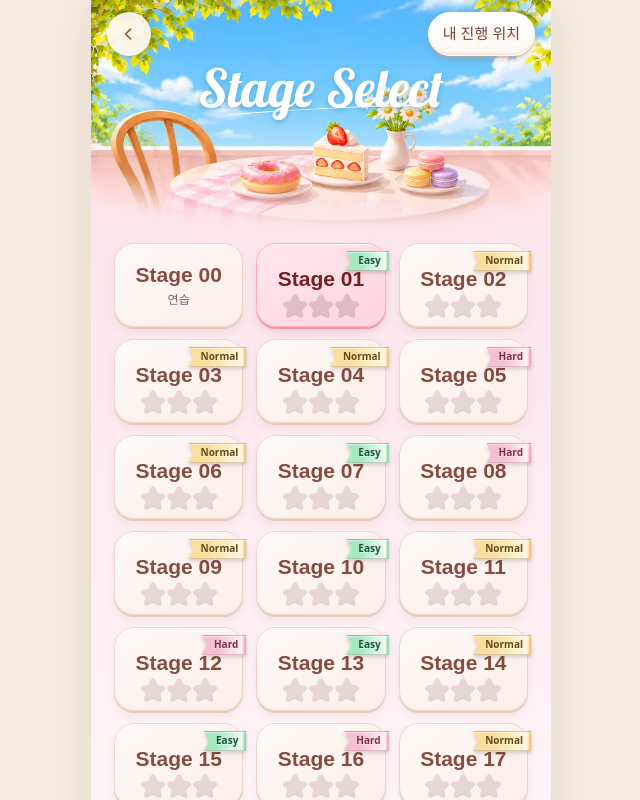
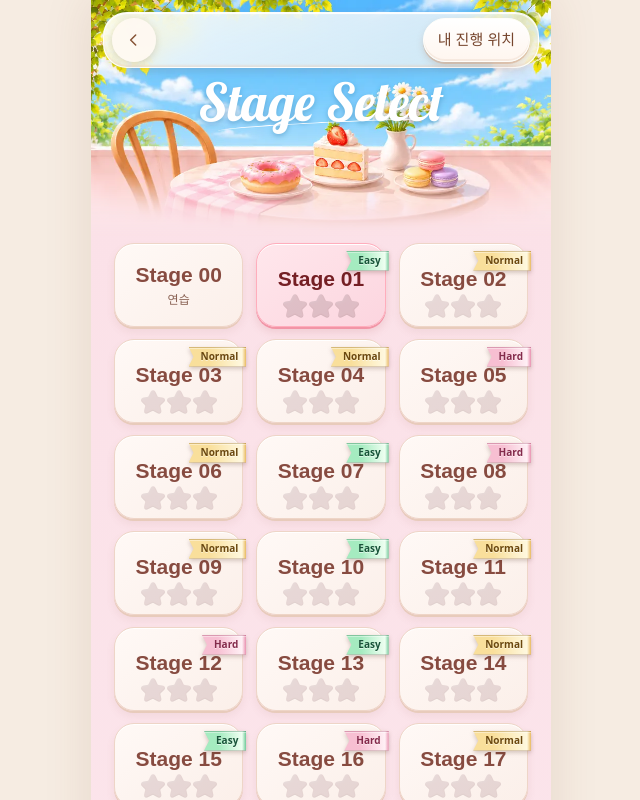
Before and after one commit to unicome82/donut, a React (Vite) app: page / in a window 1280 px wide. Both pictures are taken after a click on the button "스테이지 선택". Shown: the top 800 px of the page, without its empty margins (319-959 px from the left). Built offline with nearby package versions, Linux system fonts and the light colour scheme.

Commit message:
Restore the stage navigation panel and scroll the banner

```diff
--- a/src/styles/main.scss
+++ b/src/styles/main.scss
@@ -151,38 +151,27 @@
 }
 
 .stage-page {
-  isolation: isolate;
   min-height: var(--page-height);
   padding-bottom: max(calc(50vh - 48px), env(safe-area-inset-bottom));
   overflow-anchor: none;
+  background: linear-gradient(#fbe0e7, #fce8ee 42%, #fff4f7);
 }
-.stage-page::before, .stage-page::after, .stage-navigation {
-  position: fixed;
-  left: 50%;
-  transform: translateX(-50%);
-  width: min(100%, var(--shell-width));
+.stage-hero {
+  position: relative;
+  isolation: isolate;
+  min-height: 170px;
+  aspect-ratio: 1.94;
+  padding-top: calc(76px + var(--safe-top));
+  text-align: center;
 }
-.stage-page::before, .stage-page::after {
+.stage-hero::before {
   content: '';
-  top: 0;
+  position: absolute;
+  inset: 0;
   z-index: -1;
   pointer-events: none;
-}
-.stage-page::before {
-  bottom: 0;
-  background: linear-gradient(#fbe0e7, #fce8ee 42%, #fff4f7);
-}
-.stage-page::after, .stage-hero {
-  min-height: 170px;
-  aspect-ratio: 1.94;
-}
-.stage-page::after {
   background: #9bdbfa url('../assets/game/stage-select.webp') center center / cover no-repeat;
   mask-image: linear-gradient(#000 73%, transparent 100%);
-}
-.stage-hero {
-  padding-top: calc(62px + var(--safe-top));
-  text-align: center;
 }
 .stage-hero h1 {
   position: relative;
@@ -208,12 +197,23 @@
   padding-inline: max(15px, 5%, env(safe-area-inset-left), env(safe-area-inset-right));
 }
 .stage-navigation {
+  position: fixed;
   z-index: 5;
   top: calc(12px + var(--safe-top));
+  inset-inline: max(12px, env(safe-area-inset-left)) max(12px, env(safe-area-inset-right));
+  max-width: calc(var(--shell-width) - 24px);
+  margin-inline: auto;
   display: flex;
   align-items: center;
   justify-content: space-between;
-  padding-inline: max(16px, env(safe-area-inset-left)) max(16px, env(safe-area-inset-right));
+  gap: 10px;
+  padding: 5px 8px;
+  border: 1px solid #ffffffdd;
+  border-radius: 24px;
+  background: linear-gradient(160deg, #ffffffe0, #fff7eea8);
+  box-shadow: inset 0 1px 1px #fff, inset 0 -2px 2px #e9c8af60, 0 3px 9px #8d59402c;
+  -webkit-backdrop-filter: blur(12px);
+  backdrop-filter: blur(12px);
   pointer-events: none;
 }
 .stage-navigation button { pointer-events: auto; }
@@ -636,8 +636,8 @@
   :root { --shell-width: 820px; }
   .start-actions { width: min(86%, 230px); }
   .stage-button:has(.stage-difficulty) { padding-right: 54px; }
-  .stage-page::after, .stage-hero { aspect-ratio: auto; min-height: 190px; }
-  .stage-page::after { background-position: center 38%; }
+  .stage-hero { aspect-ratio: auto; min-height: 190px; }
+  .stage-hero::before { background-position: center 38%; }
   .stage-list { max-width: 560px; }
   .game-board { grid-template-rows: clamp(131px, 39dvh, 166px) auto minmax(0, 1fr); }
   .order-grid { max-width: 360px; margin-inline: auto; padding-bottom: 30px; }
```
